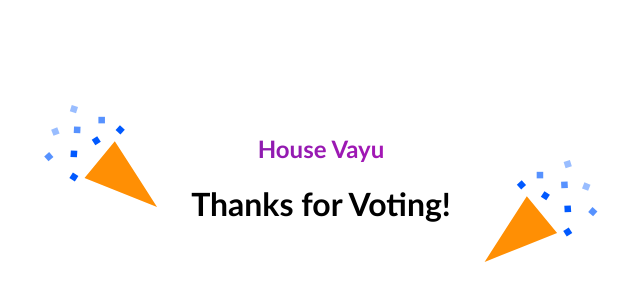
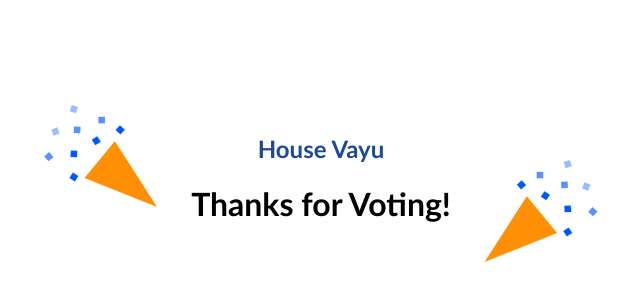
Before and after one commit to voidmist/vayu_redirect, a plain HTML site: page index.html in a window 1280 px wide. Shown: the whole page, without its empty margins (319-959 px from the left). Drawn offline with Linux system fonts and the light colour scheme.

Commit message:
Update style.css

```diff
--- a/style.css
+++ b/style.css
@@ -20,9 +20,9 @@ h1.color {
 }
 
 h2.color {
-    background: #333399;
-background: -webkit-linear-gradient(to right, #333399, #ff00cc);
-background: linear-gradient(to right, #333399, #ff00cc);
+    background: #005C97;  /* fallback for old browsers */
+background: -webkit-linear-gradient(to right, #363795, #005C97);  /* Chrome 10-25, Safari 5.1-6 */
+background: linear-gradient(to right, #363795, #005C97); /* W3C, IE 10+/ Edge, Firefox 16+, Chrome 26+, Opera 12+, Safari 7+ */
     -webkit-background-clip: text;
   -webkit-text-fill-color: transparent;
 
```
